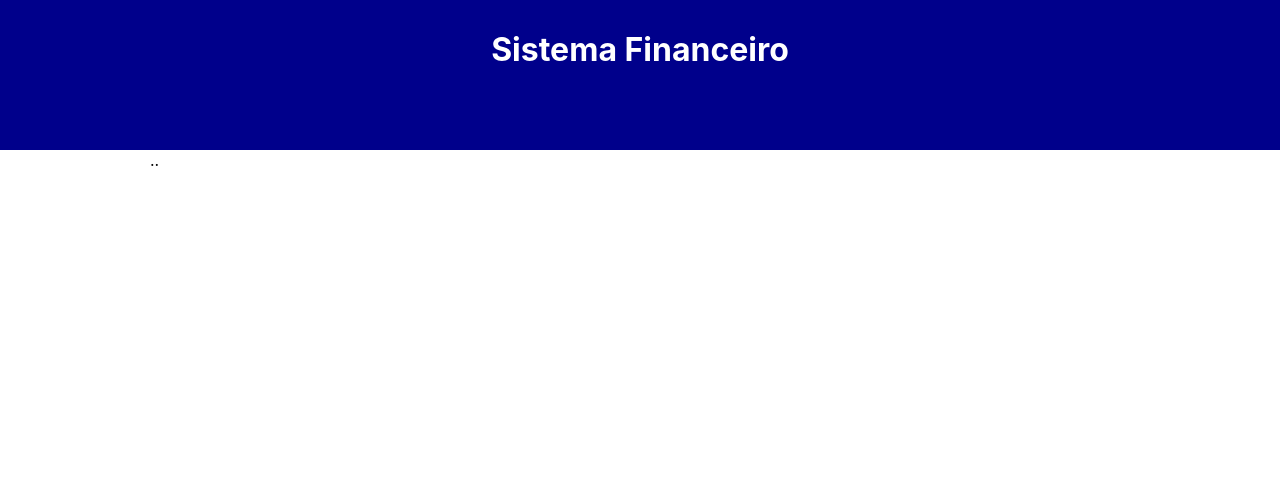
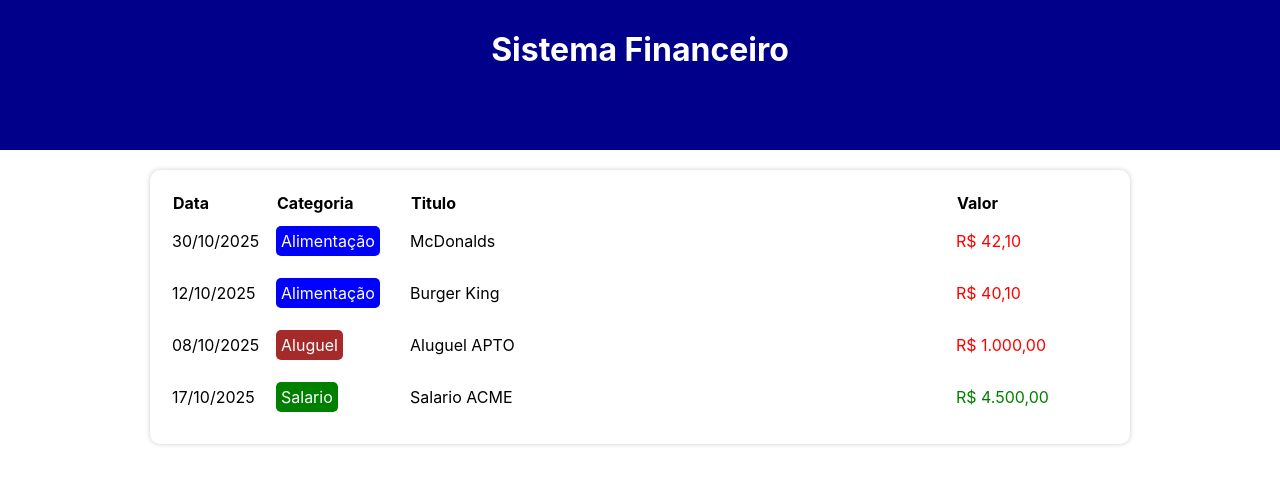
Before and after one commit to PedroJiraya/expense-tracker, a React (Create React App) app: page / in a window 1280 px wide. Shown: the top 484 px of the page. Built offline with nearby package versions, Linux system fonts and the light colour scheme.

Commit message:
Area de listagem

```diff
--- a/src/App.tsx
+++ b/src/App.tsx
@@ -1,12 +1,35 @@
+import { useEffect, useState } from 'react'
 import * as C from "./App.style";
+import { Item } from './types/Item'
+import { Category } from './types/Category'
+import { categories } from "./data/categories";
+import { items } from './data/items'
+import { filterListByMonth, getCurrentMonth } from './helpers/dateFilter';
+import { TableArea } from './components/TableArea';
 
 const App = () => {
+
+	const [list, setList] = useState(items)
+	const [filtredList, setFiltredList] = useState<Item[]>([])
+	const [currentMonth, setCurrentMonth] = useState(getCurrentMonth())
+
+	useEffect(()=>{
+		setFiltredList(filterListByMonth(list,currentMonth))
+	},[currentMonth, list])
+
 	return (
 		<C.Container>
 			<C.Header>
 				<C.HaderText>Sistema Financeiro</C.HaderText>
 			</C.Header>
-			<C.body>..</C.body>
+			<C.body>
+				{/* Area de informacoes */}
+
+				{/* Area de insersao */}
+
+				<TableArea list={filtredList}/>
+
+			</C.body>
 		</C.Container>
 	);
 };
--- /dev/null
+++ b/src/components/TableArea/index.tsx
@@ -0,0 +1,32 @@
+import { Item } from "../../types/Item";
+import * as C from "./style";
+import { TableItem } from '../TableItem'
+
+
+type Props = {
+    list: Item[]
+}
+
+
+export const TableArea = ({list}:Props) => {
+  return (
+    <C.Table>
+      <thead>
+        <tr>
+          <C.TableHeadColumn width={100}>Data</C.TableHeadColumn>
+          <C.TableHeadColumn width={130}>Categoria</C.TableHeadColumn>
+          <C.TableHeadColumn>Titulo</C.TableHeadColumn>
+          <C.TableHeadColumn width={150}>Valor</C.TableHeadColumn>
+        </tr>
+      </thead>
+      <tbody>
+        {list.map((item, index) => (
+            <TableItem
+                key={index}
+                item={item}
+            />
+        ))}
+      </tbody>
+    </C.Table>
+  );
+};
--- /dev/null
+++ b/src/components/TableArea/style.ts
@@ -0,0 +1,20 @@
+import styled from 'styled-components'
+
+export const Table = styled.table`
+    width: 100%;
+    background-color: #FFF;
+    padding: 20px;
+    box-shadow: 0px 0px 5px #ccc;
+    border-radius: 10px;
+    margin-top: 20px;
+`
+type Props = {
+    width?: number;
+}
+export const TableHeadColumn = styled.th<Props>`
+    max-width:${props => props.width? `${props.width}px` : 'auto' }
+    padding: 10px 0;
+    text-align: left;
+
+
+`
--- /dev/null
+++ b/src/components/TableItem/index.tsx
@@ -0,0 +1,26 @@
+import { FormatDate } from "../../helpers/dateFilter";
+import { Item } from "../../types/Item";
+import * as C from "./styles";
+import { categories } from "../../data/categories";
+
+export const TableItem = ({ item }: { item: Item }) => {
+  return (
+    <C.TableLine>
+      <C.TableColumn>{FormatDate(item.date)}</C.TableColumn>
+      <C.TableColumn>
+        <C.Category color={categories[item.category].color}>
+          {categories[item.category].title}
+        </C.Category>
+      </C.TableColumn>
+      <C.TableColumn>{item.title}</C.TableColumn>
+      <C.TableColumn>
+        <C.Value expense={categories[item.category].expense}>
+          {item.value.toLocaleString("pt-BT", {
+            style: "currency",
+            currency: "brl",
+          })}
+        </C.Value>
+      </C.TableColumn>
+    </C.TableLine>
+  );
+};
--- /dev/null
+++ b/src/components/TableItem/styles.ts
@@ -0,0 +1,25 @@
+import styled from 'styled-components'
+
+export const TableLine = styled.tr`
+
+
+
+`
+
+export const TableColumn = styled.td`
+    padding:10px 0;
+`
+export const Category = styled.div<{color:string}>`
+    display: inline-block;
+    padding: 5px;
+    color: #fff;
+    background-color: ${props => props.color};
+    border-radius: 5px;
+`
+export const Value = styled.div<{expense: boolean}>`
+
+color:${props => props.expense? 'red':'green'}
+
+
+
+`
--- a/src/data/categories.ts
+++ b/src/data/categories.ts
@@ -1,7 +1,8 @@
-import { Category } from "../types/category";
+import { Category } from "../types/Category";
+
 
 export const categories: Category = {
-    food:{title:'alimentação', color:'blue', expense: true},
-    rent:{title: 'aluguel', color: 'brown', expense: true},
-    salary:{title:'salario', color:'green', expense: false}
+    food:{title:'Alimentação', color:'blue', expense: true},
+    rent:{title: 'Aluguel', color: 'brown', expense: true},
+    salary:{title:'Salario', color:'green', expense: false}
 }
--- a/src/data/items.ts
+++ b/src/data/items.ts
@@ -1,8 +1,8 @@
-import { Item } from "../types/types";
+import { Item } from "../types/Item";
 
 export const items: Item[] = [
-    {date: new Date(2025, 9, 17), category:'food', title:'McDonalds', value:42.10},
-    {date: new Date(2025, 9, 17), category:'food', title:'Burger King', value:40.10},
-    {date: new Date(2025, 9, 17), category:'rent', title:'Aluguel pt', value:1000},
-    {date: new Date(2025, 8, 17), category:'food', title:'Salario ACME', value:4500},
+    {date: new Date(2025, 10, 30), category:'food', title:'McDonalds', value:42.10},
+    {date: new Date(2025, 10, 12), category:'food', title:'Burger King', value:40.10},
+    {date: new Date(2025, 10, 8), category:'rent', title:'Aluguel APTO', value:1000},
+    {date: new Date(2025, 10, 17), category:'salary', title:'Salario ACME', value:4500},
 ]
--- /dev/null
+++ b/src/helpers/dateFilter.ts
@@ -0,0 +1,35 @@
+import { Item } from "../types/Item"
+
+export const getCurrentMonth = () => {
+    let now = new Date()//.toLocaleDateString('pt-BR',{year:'numeric', month:'2-digit'})
+
+    return `${now.getFullYear()}-${now.getMonth() + 1}`
+}
+
+export const filterListByMonth = (list:Item[], date:string):Item[] => {
+
+    let newList:Item[] =[]
+
+    let [year, mounth] = date.split('-')
+
+    for(let i in list){
+        if(
+            list[i].date.getFullYear() === parseInt(year) &&
+            list[i].date.getMonth() === parseInt(mounth)
+        ){
+            newList.push(list[i])
+        }
+    }
+
+
+
+    return newList;
+}
+
+export const FormatDate = (date:Date) => {
+    let year = date.getFullYear()
+    let mouth = date.getMonth()
+    let day = date.getDate()
+
+    return `${day <= 9 ? '0' + day : day}/${mouth <= 9 ? '0' + mouth : mouth}/${year}`
+}
```
Also changed, not shown: src/types/Item.ts (renamed from src/types/types.ts).
